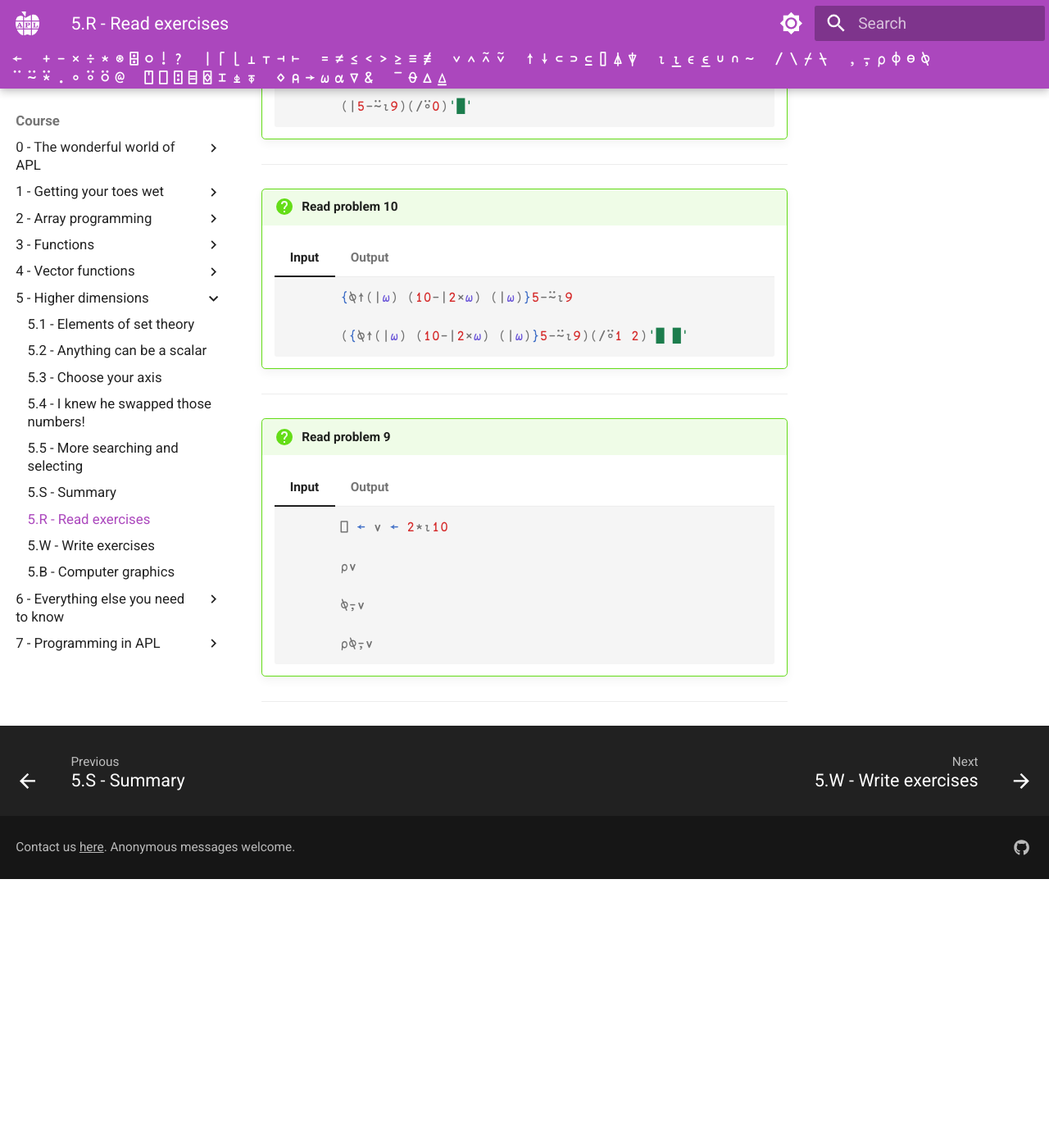
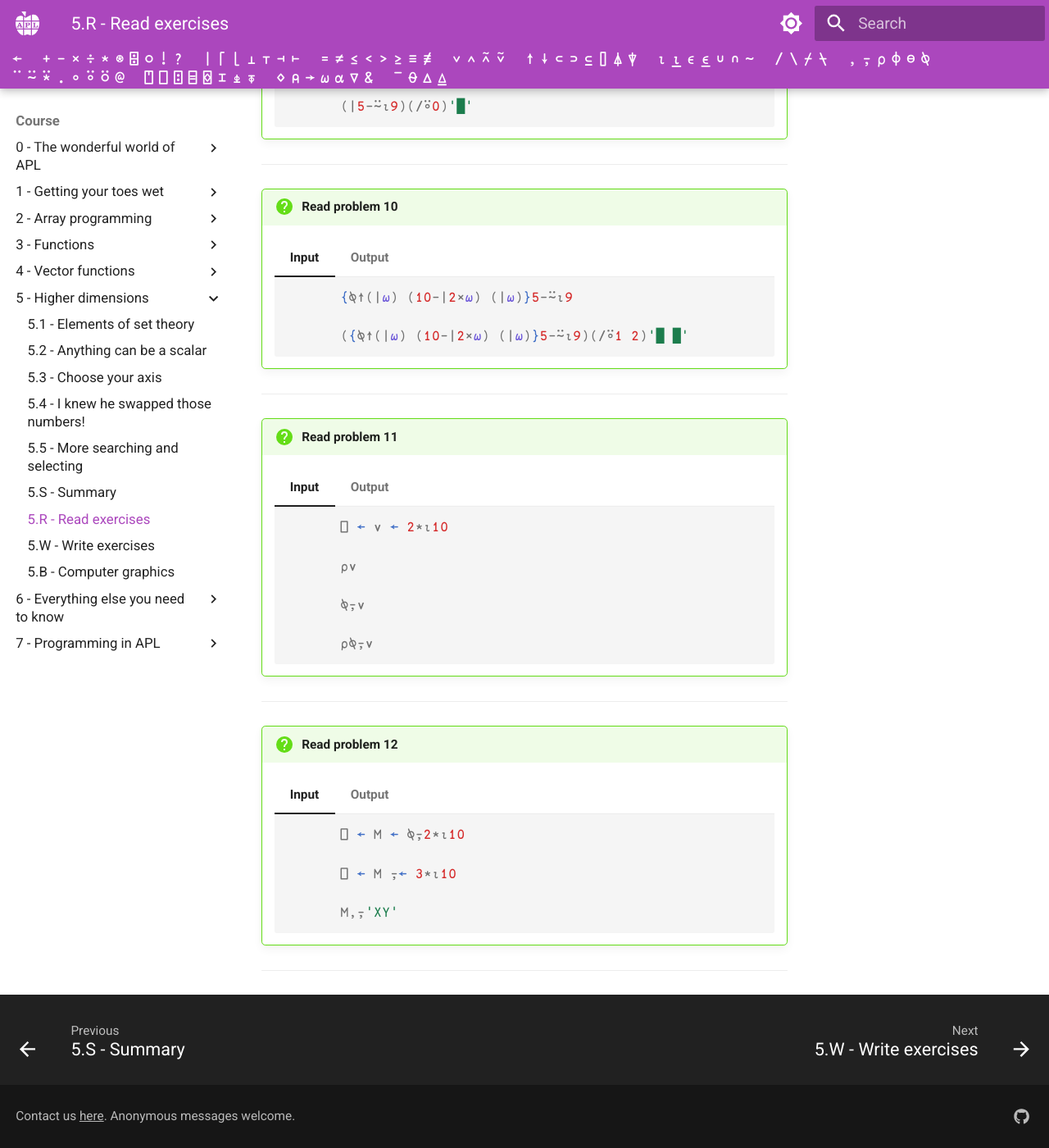
Before and after one commit to APLMOOC/APLMOOC, an MkDocs documentation site: the page built from docs/course/ch5/read.md, in a window 1280 px wide and 1400 px high, scrolled down 3345 px. Shown: the whole window at 82% size. Built offline with MkDocs 1.6.1 and Material for MkDocs 9.7.7, drawn with Linux system fonts in a browser that asks for light colours; some web fonts are replaced; a script that is not in the unit is left out; before the commit the page ends 4417 px from its top, so only the background shows below that.

Commit message:
Add chapter 5 read problem 12

````diff
--- a/docs/course/ch5/read.md
+++ b/docs/course/ch5/read.md
@@ -310,7 +310,7 @@ The exercises are not checked or graded: use them to check your knowledge!
 
 ---
 
-!!! question "Read problem 9"
+!!! question "Read problem 11"
 
     === "Input"
 
@@ -341,3 +341,31 @@ The exercises are not checked or graded: use them to check your knowledge!
         The phrase ⍉⍪ can be used to turn a vector into a matrix.
 
 ---
+
+!!! question "Read problem 12"
+
+    === "Input"
+
+
+        ```apl
+              ⎕ ← M ← ⍉⍪2*⍳10
+
+              ⎕ ← M ⍪← 3*⍳10
+
+              M,⍪'XY'
+        ```
+
+    === "Output"
+
+        ```apl
+              ⎕ ← M ← ⍉⍪2*⍳10
+        2 4 8 16 32 64 128 256 512 1024
+              M⍪3*⍳10
+        2 4  8 16  32  64  128  256   512  1024
+        3 9 27 81 243 729 2187 6561 19683 59049
+              M,⍪'XY'
+        2 4  8 16  32  64  128  256   512  1024 X
+        3 9 27 81 243 729 2187 6561 19683 59049 Y
+        ```
+
+---
````
